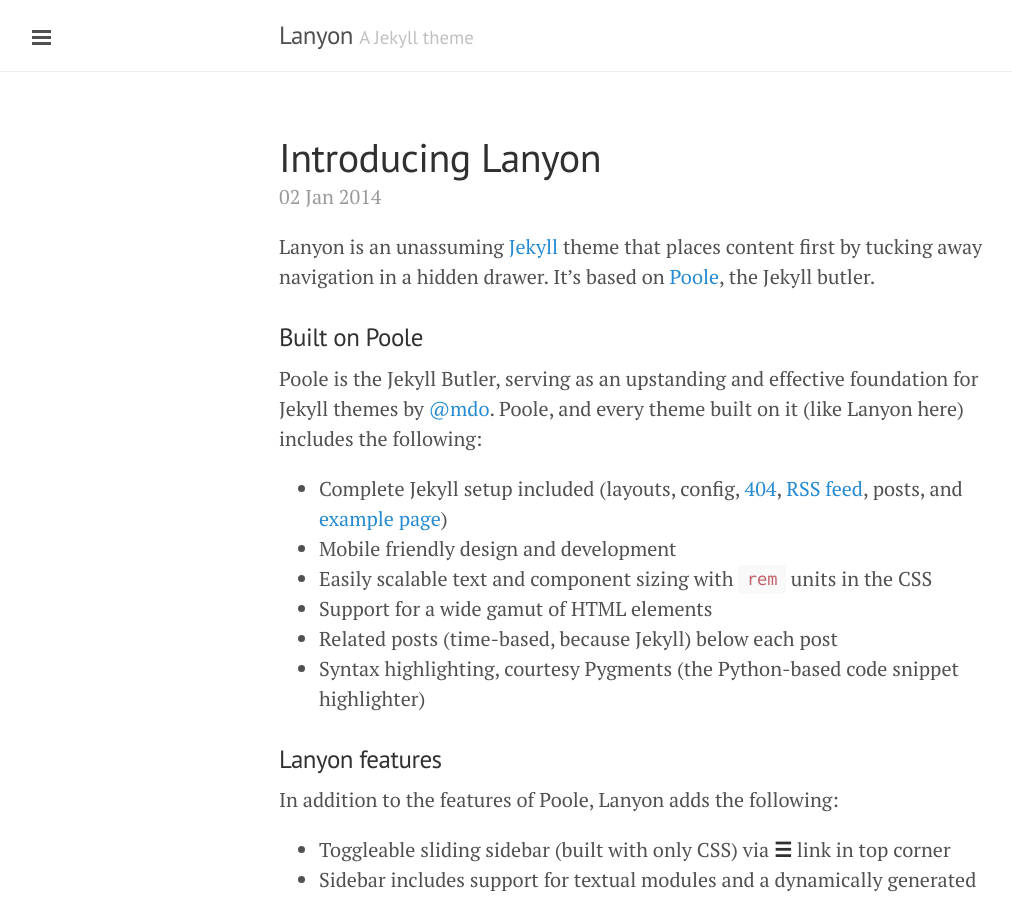
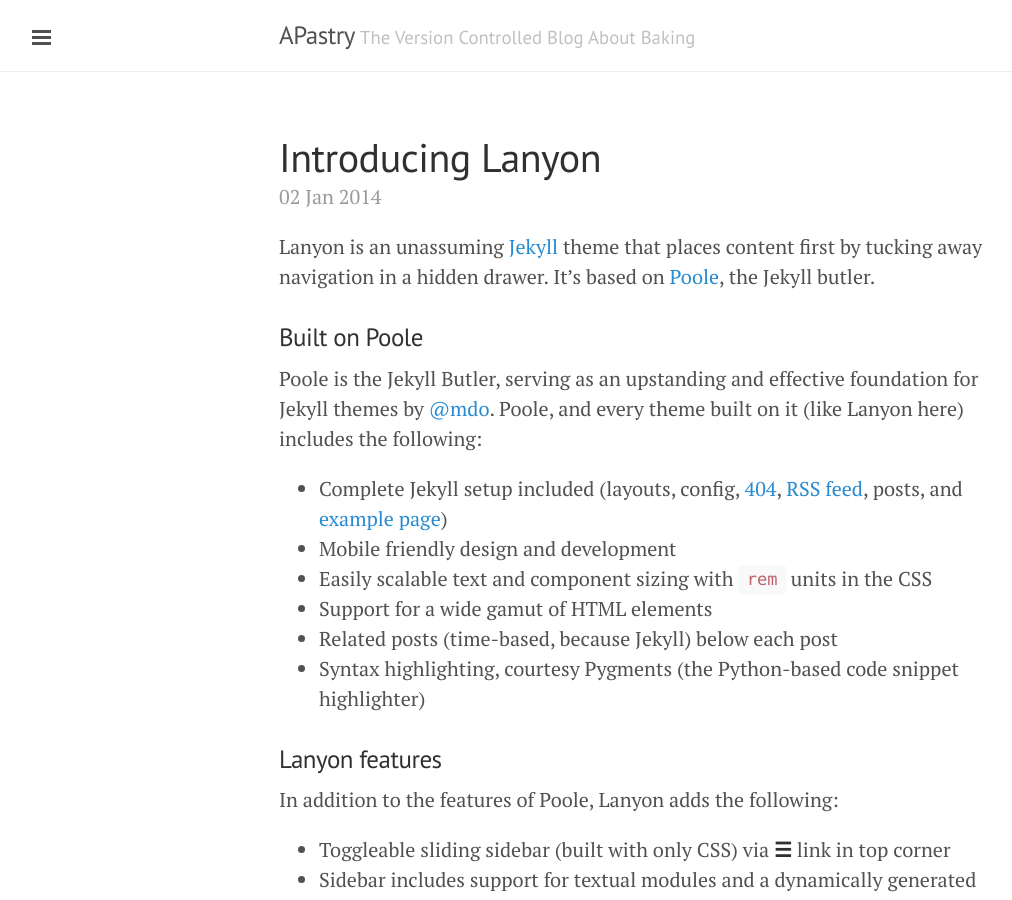
Before and after one commit to apastry/apastry.github.io, a Jekyll site: the page built from index.html, in a window 1280 px wide and 900 px high. Shown: the whole window, without its empty margins (1-1013 px from the left). Built offline with Jekyll 4.4.1, drawn with Linux system fonts in a browser that asks for light colours; Markdown is read by kramdown in place of the engine named in the settings; the list of posts is cut into pages by our own code.

```diff
--- a/CNAME
+++ /dev/null
@@ -1 +0,0 @@
-lanyon.getpoole.com
--- a/_config.yml
+++ b/_config.yml
@@ -6,14 +6,14 @@ pygments:         true
 permalink:        pretty
 
 # Setup
-title:            Lanyon
-tagline:          'A Jekyll theme'
-description:      'A reserved <a href="http://jekyllrb.com" target="_blank">Jekyll</a> theme that places the utmost gravity on content with a hidden drawer. Made by <a href="https://twitter.com/mdo" target="_blank">@mdo</a>.'
-url:              http://lanyon.getpoole.com
+title:            APastry
+tagline:          'The Version Controlled Blog About Baking'
+description:      ''
+url:              http://apljungquist.github.io
 
 author:
-  name:           'Mark Otto'
-  url:            https://twitter.com/mdo
+  name:           'AP'
+  url:            http://apljungquist.github.io
 
 paginate:         5
 
@@ -21,4 +21,4 @@ paginate:         5
 version:          2.0.0
 
 github:
-  repo:           https://github.com/poole/lanyon
+  repo:           https://github.com/apljungquist/apljungquist.github.io
```
